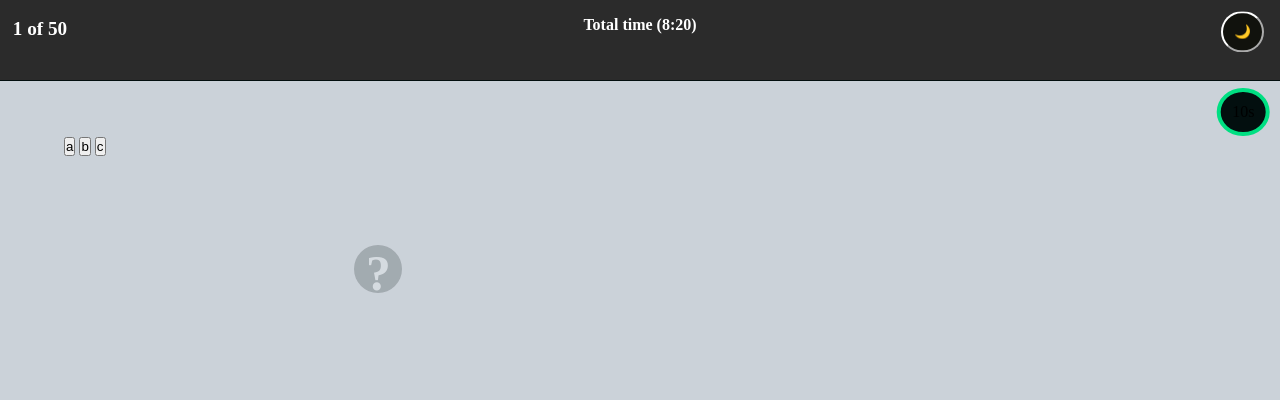
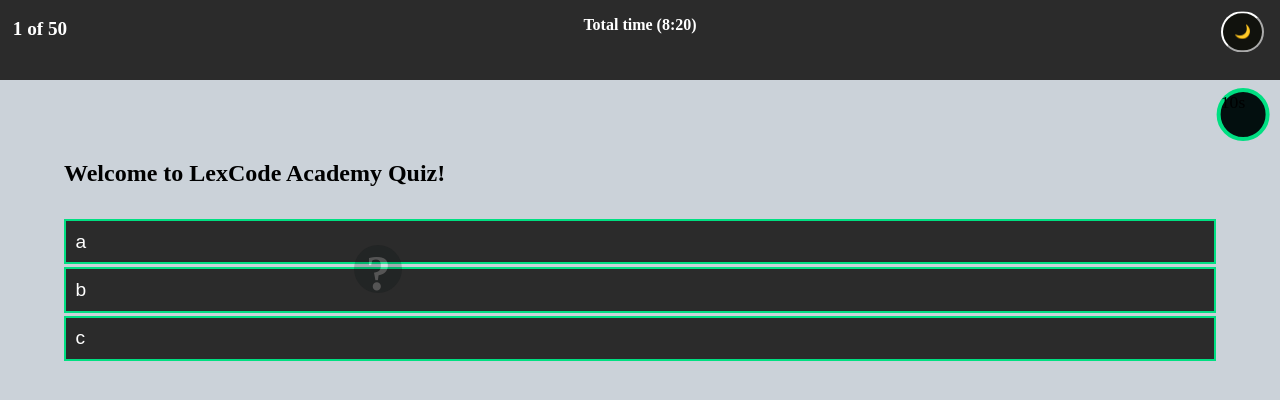
Before and after one commit to OGAlex1/LexCode-Academy-Quize, a plain HTML site: page index.html in a window 1280 px wide. Both pictures are taken after a click on the button "Start Quiz". Drawn offline with Linux system fonts and the light colour scheme.

Commit message:
question and answers styling

```diff
--- a/app.js
+++ b/app.js
@@ -14,8 +14,7 @@
 })
 
 //When answer is checked change back-color and font-color
-const answer = document.getElementById("question");
-get
+
 
 // All quiz data 50 question
 const question = [
--- a/index.html
+++ b/index.html
@@ -32,7 +32,7 @@
 <main class="quiz-container" id="quizContainer">
 
 
-   <section class="time-stamp">
+   <section class="time-stamp" id="quizLayer">
      <p id="progress">1 of 50</p>
     <p id="totalTimer"> Total time (8:20)</p>
     <p id="timer">10s</p>
@@ -41,9 +41,9 @@
 
 
    <section class="quiz-question">
-    <h2 id="question"></h2>
+    <h2 id="question" class="question">Welcome to LexCode Academy Quiz!</h2>
 
-   <div class="answers">
+   <div class="answers" id="answers">
     <button class="answer" data-option="a">a</button>
     <button class="answer" data-option="b">b</button>
     <button class="answer" data-option="c">c</button>
--- a/quiz.scss
+++ b/quiz.scss
@@ -193,16 +193,24 @@
 
 }
 
+section#quizLayer{
+    width: 100%;
+    display: flex;
+    flex-direction: column;
+    align-items: center;
+    margin: 0 auto;
+
+}
 .time-stamp{
     position: relative;
     display: flex;
     flex-direction: column;
 
-
-    border-bottom: 1px solid $shade-dark;
+    width: 100%;
     padding: 2.5rem;
 
     background: $quiz-header;
+
 }
 
 
@@ -221,29 +229,34 @@
 
 // tpotal time of all question
 
-#totalTimer{
+p#totalTimer{
     position: absolute;
     left: 50%;
     top: 1rem;
     transform: translateX(-50%);
 
     font-weight: 700;
+    font-size: 1rem;
     color: $white;
 }
 
+
 //stylng timer  for all question
 
-#timer{
+p#timer{
     display: flex;
     position: absolute;
     top: 5.5rem;
     right: -1rem;
     transform:  translateX(-50%);
     border: 4px solid $green;
+    height: 3.3rem;
+    width: 3.3rem;
 
-    padding: 0.7rem 0.7rem;
     border-radius: 100%;
     background-color:$shade-dark;
+    font-size: 1.1rem;
+
 
 }
 // dark mode visibilty above all layer
@@ -287,52 +300,48 @@
     to{top: calc(100vh - 0.875rem);}
 }
 
-// question page
+
+
+//styling question layer
+
 .quiz-question{
-    display: flex;
-    flex-direction: column;
-    justify-content: center;
-    margin: 0 auto;
-    width: 90%;
-    margin-block-start: 3.5rem;
+width: 90%;
+
+display: flex;
+flex-direction: column;
+margin: 0 auto;
+margin-block-start: 5rem;
 }
 
-.quiz-question h2{
-   color: $shade-dark;
-   font-weight: 600;
-   white-space: wrap;
-
+h2.question{
+    width: 100%;
+    display: flex;
 }
 
-.quiz-answers{
+.answers{
+    width: 100%;
+    margin-block-start: 2rem;
 
-    display: flex;
-    flex-direction: column;
-    align-items: center;
-
-
-}
-.question{
-   display: flex;
-   flex-direction: column;
+    display: grid;
+    grid-template-rows: 1fr 1fr 1fr;
+    gap: 0.2rem;
+    text-align: start;
 }
 
+.answer{
+    display: flex;
+    align-items: start;
 
-.quiz-answers{
-    width: 90%;
-    height: 2.5rem;
-    display: flex;
-    flex-direction: column;
-    align-items: center;
-    border: $green 2px solid;
-    text-align: start;
-
-
-   margin: 2.5rem auto;
-
+    padding: 0.6rem;
+    border: 2px solid $green;
+    background: $quiz-header;
+}
+button.answer{
+    color: $white;
+    font-size: 1.2rem;
 }
 
-#question.active{
+#answers.active{
  color: $white;
 background-color: $green;
 border: 2px solid rgb(0, 62, 0);
```
Also changed, not shown: quiz.css, 1 other file.
